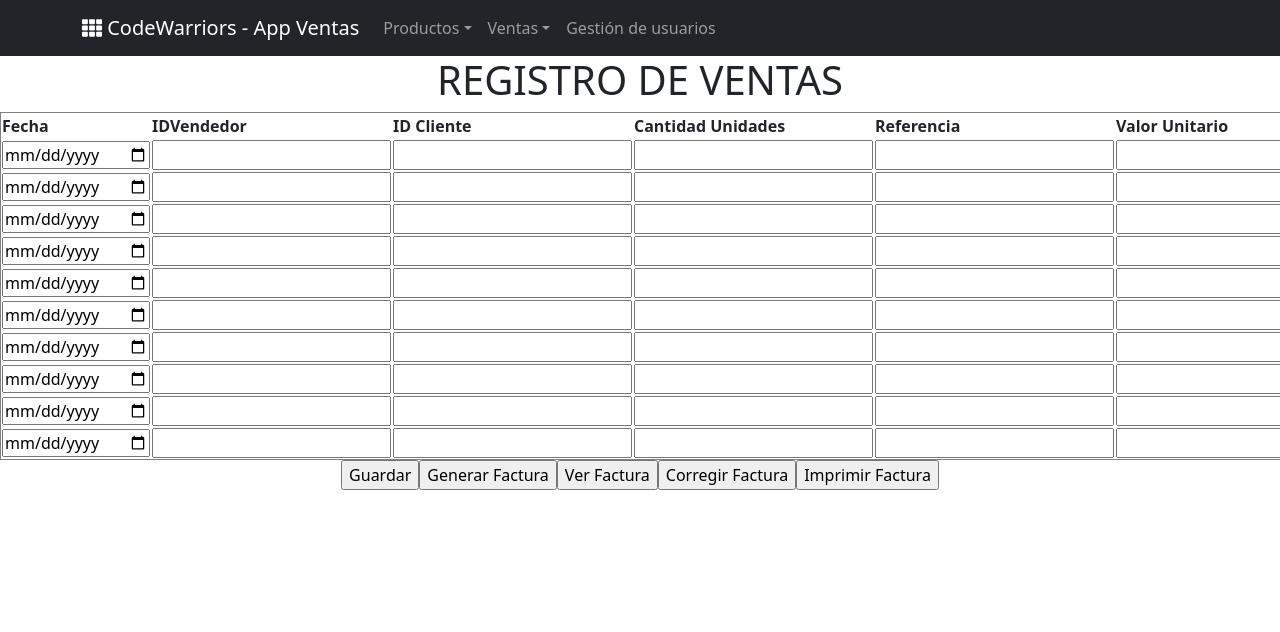
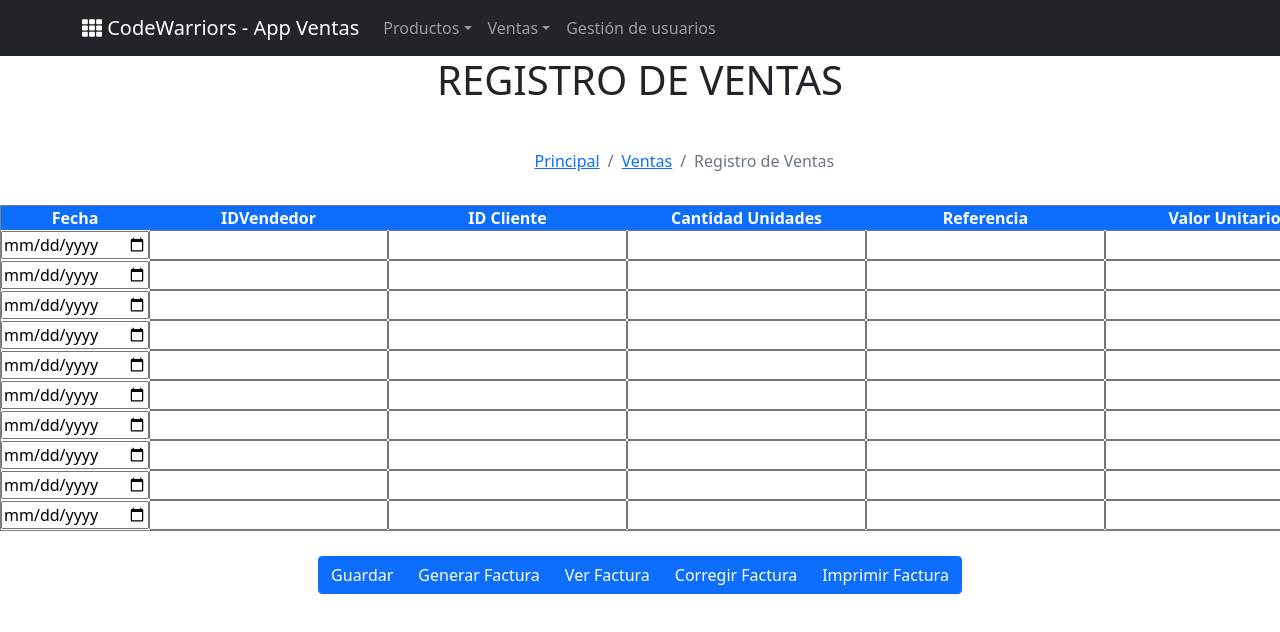
Before and after one commit to xjohnyknox/codewarriors, a React (Create React App) app in the folder appventas-frontend/: page /ventas/registro in a window 1280 px wide. Shown: the top 632 px of the page. Built offline with nearby package versions, Linux system fonts and the light colour scheme; what react-social-login-buttons would draw is missing.

Commit message:
Agregando mi parte, pero con base a lo hecho por Johana

```diff
--- a/appventas-frontend/public/index.html
+++ b/appventas-frontend/public/index.html
@@ -24,7 +24,7 @@
       work correctly both with client-side routing and a non-root public URL.
       Learn how to configure a non-root public URL by running `npm run build`.
     -->
-    <title>React App</title>
+    <title>CodeWarriors - App</title>
   </head>
   <body>
     <noscript>You need to enable JavaScript to run this app.</noscript>
--- a/appventas-frontend/src/App.js
+++ b/appventas-frontend/src/App.js
@@ -1,7 +1,7 @@
 import React from 'react';
 import { BrowserRouter as Router, Redirect, Route, Switch } from 'react-router-dom';
 import { createBrowserHistory } from "history";
-import logo from './logo.svg';
+/*import logo from './logo.svg';*/
 import './App.css';
 
 import Login from './views/Login/Login';
--- /dev/null
+++ b/appventas-frontend/src/assets/css/sales.css
@@ -0,0 +1,21 @@
+.breadcrumb {
+    margin: 2% 2% 3% 24%;
+}
+
+th, td {
+    border: 1px solid black;
+    padding: 0px;
+}
+
+.btn-group   {
+    padding: 2% 0% 0% 0%;
+}
+
+th {
+
+    color: #fff;
+    background-color: #0d6efd;
+}
+table {
+    text-align: center;
+}
--- a/appventas-frontend/src/views/Ventas/Registro.js
+++ b/appventas-frontend/src/views/Ventas/Registro.js
@@ -1,11 +1,20 @@
 import React, { useEffect, useState, Fragment } from 'react';
 import NavbarApp from '../Navbar/Navbar';
+import Button from 'react-bootstrap/Button';
+import Breadcrumb from 'react-bootstrap/Breadcrumb';
+import ButtonGroup from 'react-bootstrap/ButtonGroup';
+import '../../assets/css/sales.css'
 
 const RegistroVentas = () => {
     return (
         <>
             <NavbarApp />
             <center><h1>REGISTRO DE VENTAS</h1></center>
+            <Breadcrumb class="breadcrumb">
+            <Breadcrumb.Item href="/home">Principal</Breadcrumb.Item>
+            <Breadcrumb.Item>Ventas</Breadcrumb.Item>
+            <Breadcrumb.Item active>Registro de Ventas</Breadcrumb.Item>
+            </Breadcrumb>
 
             <center>
                 <table border="1">
@@ -109,16 +118,22 @@ const RegistroVentas = () => {
                         <td> <input type="number" size="20" /> </td>
                     </tr>
                 </table>
-                <input type="submit" value="Guardar" />
-                <input type="submit" value="Generar Factura" />
-                <input type="submit" value="Ver Factura" />
-                <input type="submit" value="Corregir Factura" />
-                <input type="submit" value="Imprimir Factura" />
+                <ButtonGroup aria-label="Opciones_Botones">
+                    <Button variant="primary">Guardar</Button>
+                    <Button variant="primary">Generar Factura</Button>
+                    <Button variant="primary">Ver Factura</Button>
+                    <Button variant="primary">Corregir Factura</Button>
+                    <Button variant="primary">Imprimir Factura</Button>
+                </ButtonGroup>
+
             </center>
 
 
         </>
     )
+
+
+
 }
 
 export default RegistroVentas
```
Also changed, not shown: 2 other files (tests, documents, lock files or other folders).
